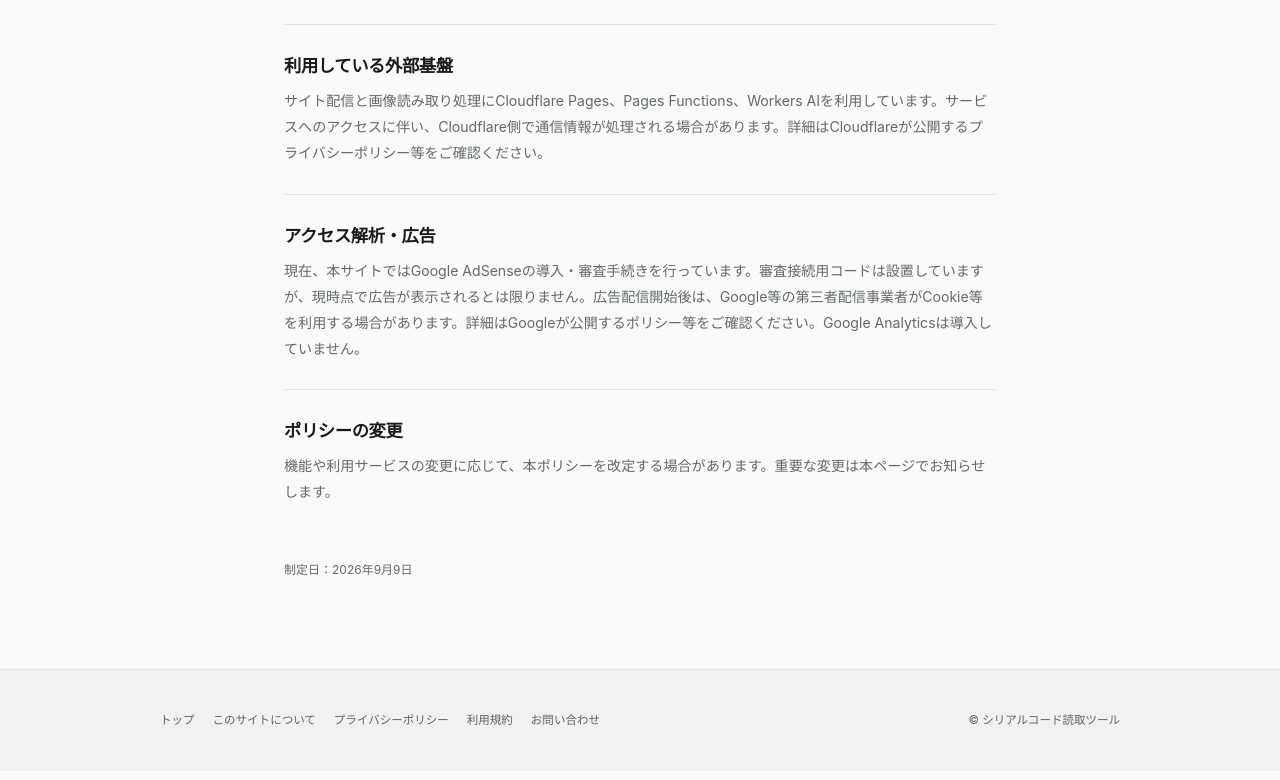
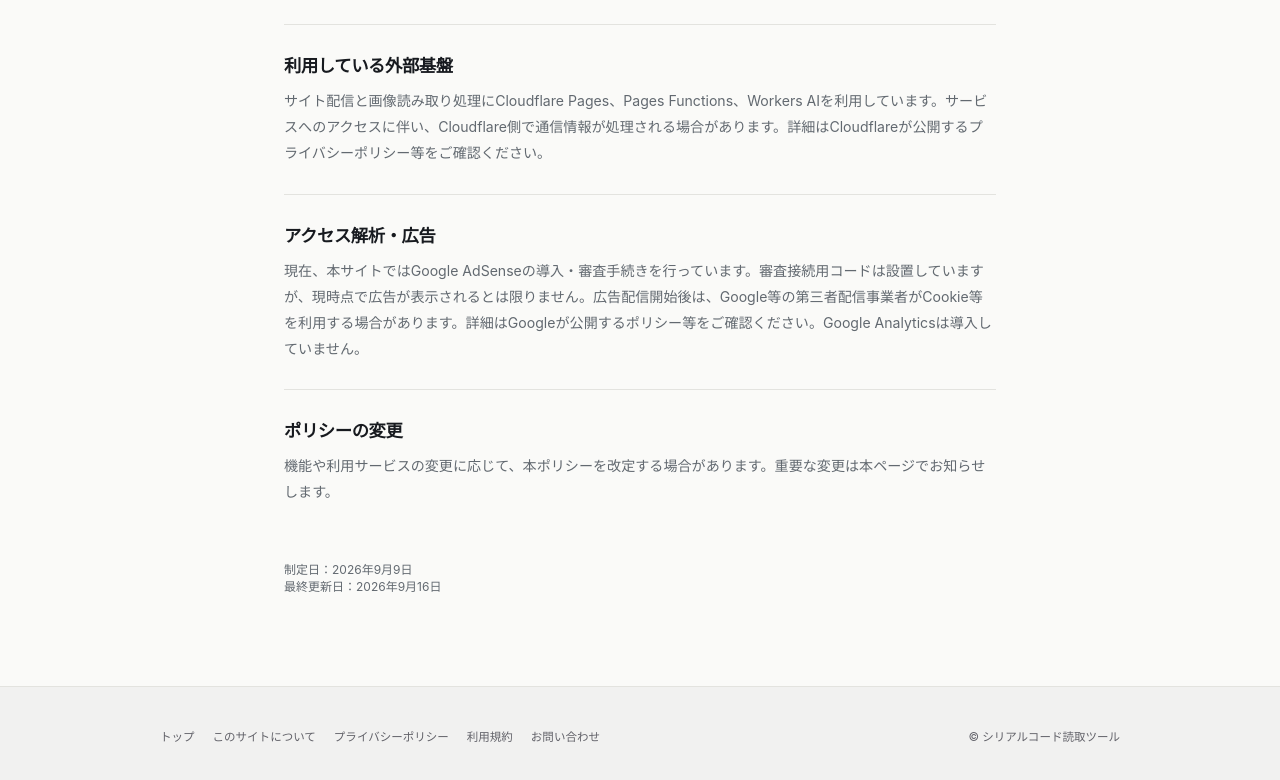
Before and after one commit to niyandayo/serial-reader, a plain HTML site: page public/privacy.html in a window 1280 px wide. Shown: the part 832-1612 px from the top of the page. Drawn offline with Linux system fonts and the light colour scheme.

Commit message:
Add privacy policy update date

```diff
--- a/public/privacy.html
+++ b/public/privacy.html
@@ -54,7 +54,7 @@
       <h2>ポリシーの変更</h2>
       <p>機能や利用サービスの変更に応じて、本ポリシーを改定する場合があります。重要な変更は本ページでお知らせします。</p>
     </section>
-    <p class="updated">制定日：2026年9月9日</p>
+    <p class="updated">制定日：2026年9月9日<br>最終更新日：2026年9月16日</p>
   </main>
   <footer class="site-footer"><div class="site-footer-inner"><nav class="footer-nav" aria-label="フッターナビゲーション"><a href="/">トップ</a><a href="/about">このサイトについて</a><a href="/privacy">プライバシーポリシー</a><a href="/terms">利用規約</a><a href="/contact">お問い合わせ</a></nav><span class="copyright">© シリアルコード読取ツール</span></div></footer>
 </body>
```
